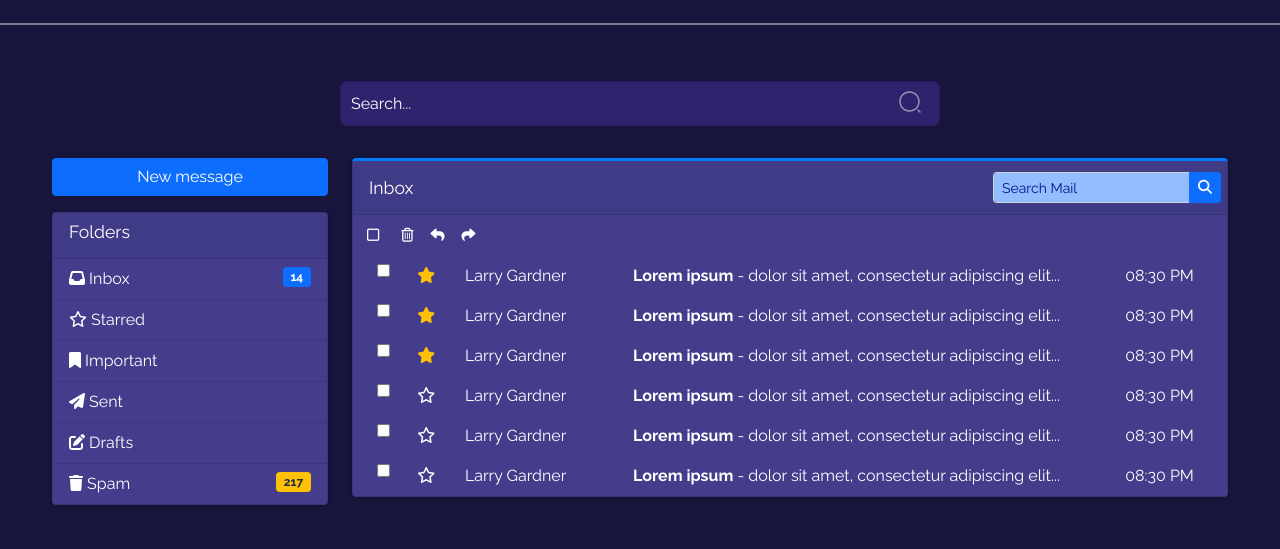
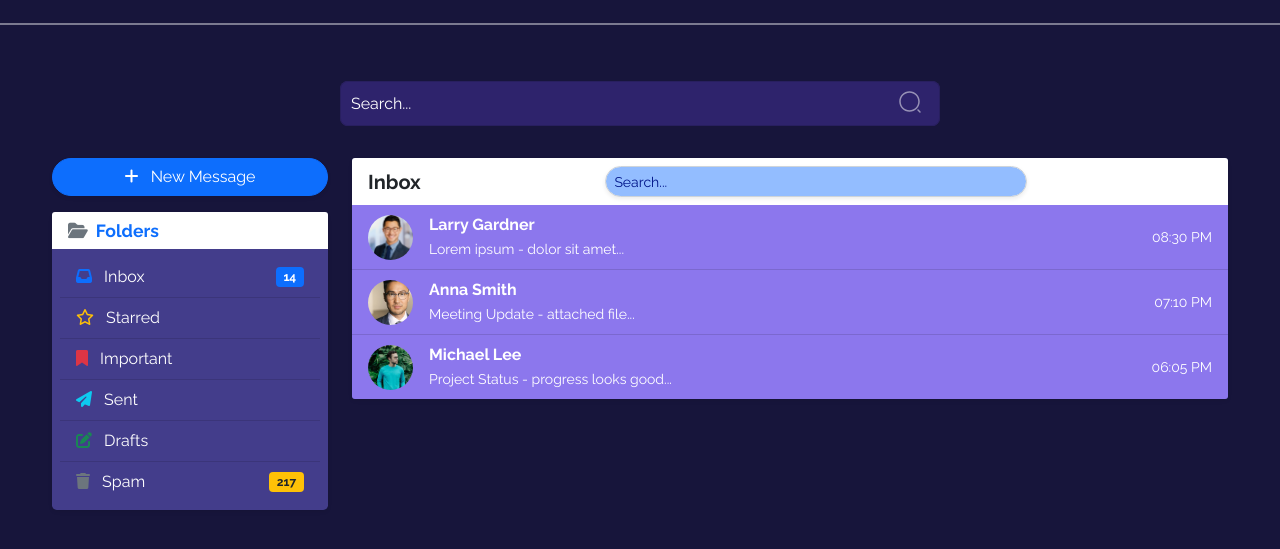
Before and after one commit to SetayeshOmran/Admin-Dashboard, a plain HTML site: page Mail.html in a window 1280 px wide. Shown: the part 75-624 px from the top of the page. Drawn offline with nearby package versions, Linux system fonts and the light colour scheme; a script that the page names is missing.

Commit message:
آپدیت استایل سایدبار و انیمیشن

```diff
--- a/Mail.html
+++ b/Mail.html
@@ -3,9 +3,15 @@
   <head>
     <meta charset="UTF-8" />
     <meta name="viewport" content="width=device-width, initial-scale=1.0" />
-    <link rel="stylesheet" href="https://cdnjs.cloudflare.com/ajax/libs/font-awesome/5.15.4/css/all.min.css">
+    <link
+      rel="stylesheet"
+      href="https://cdnjs.cloudflare.com/ajax/libs/font-awesome/5.15.4/css/all.min.css"
+    />
     <!-- AdminLTE -->
-    <link rel="stylesheet" href="https://cdn.jsdelivr.net/npm/admin-lte@3.2/dist/css/adminlte.min.css">
+    <link
+      rel="stylesheet"
+      href="https://cdn.jsdelivr.net/npm/admin-lte@3.2/dist/css/adminlte.min.css"
+    />
 
     <link rel="stylesheet" href="Css/main.css" />
     <link rel="stylesheet" href="Css/media.css" />
@@ -19,45 +25,37 @@
     <link rel="stylesheet" href="Css/pluginsCss/bootstrap.css" />
     <title>dashbord</title>
     <style>
- td{
-
+      td {
         border-style: none !important;
-
       }
 
       :root[data-theme="dark"] .card-theme {
- background-color:#433d8b !important;
+        background-color: #433d8b !important;
+        color: white !important;
+      }
+      :root[data-theme="dark"] .message-theme {
+        background-color: #8c77ed !important;
         color: white !important;
       }
       :root[data-theme="dark"] .nav-link {
-
         color: white !important;
       }
       :root[data-theme="dark"] .nav-link:hover {
-
         color: rgb(139, 139, 139) !important;
       }
-:root[data-theme="dark"] .form-control{
-  background-color:#93bdff !important;
+      :root[data-theme="dark"] .form-control {
+        background-color: #93bdff !important;
         color: #433d8b;
       }
-:root[data-theme="dark"] .form-control::placeholder{
+      :root[data-theme="dark"] .form-control::placeholder {
         color: rgb(0, 21, 137);
-
-
       }
-:root[data-theme="dark"] i{
+      :root[data-theme="dark"] i {
         color: rgb(255, 255, 255);
-
-
       }
-:root[data-theme="dark"] .mailbox-name a{
-color: rgb(255, 255, 255 ) !important;
-
-
+      :root[data-theme="dark"] .mailbox-name a {
+        color: rgb(255, 255, 255) !important;
       }
-
-
     </style>
   </head>
   <body>
@@ -84,7 +82,7 @@ color: rgb(255, 255, 255 ) !important;
         <h5>Dashboard</h5>
       </div>
       <form action="" class="search_box_header">
-        <input  type="text" placeholder="Search..." />
+        <input type="text" placeholder="Search..." />
         <button>
           <svg
             xmlns="http://www.w3.org/2000/svg"
@@ -287,7 +285,7 @@ color: rgb(255, 255, 255 ) !important;
             <span class="navgation-name">Chart</span>
           </a>
         </li>
-        <li class="navgation-itam ">
+        <li class="navgation-itam">
           <a href="Transactions.html" class="navgation-link">
             <svg
               xmlns="http://www.w3.org/2000/svg"
@@ -349,15 +347,18 @@ color: rgb(255, 255, 255 ) !important;
             <span class="navgation-name">Wallet</span>
           </a>
         </li>
-        <li class="navgation-itam ">
+        <li class="navgation-itam">
           <a href="Upload.html" class="navgation-link">
             <i class="fa-solid fa-upload"></i>
             <span class="navgation-name">Upload</span>
           </a>
         </li>
         <li class="navgation-itam">
-          <a href="TextEditor.html
-          " class="navgation-link">
+          <a
+            href="TextEditor.html
+          "
+            class="navgation-link"
+          >
             <svg
               xmlns="http://www.w3.org/2000/svg"
               width="24"
@@ -382,8 +383,11 @@ color: rgb(255, 255, 255 ) !important;
           </a>
         </li>
         <li class="navgation-itam active-navgation-link">
-          <a href="#
-          " class="navgation-link">
+          <a
+            href="#
+          "
+            class="navgation-link"
+          >
             <svg
               xmlns="http://www.w3.org/2000/svg"
               width="24"
@@ -403,7 +407,6 @@ color: rgb(255, 255, 255 ) !important;
             <span class="navgation-name">MailBox</span>
           </a>
         </li>
-
 
         <li class="navgation-itam">
           <a href="" class="navgation-link">
@@ -520,152 +523,164 @@ color: rgb(255, 255, 255 ) !important;
           <div class="row">
             <!-- Left column: folders -->
             <div class="col-md-3">
-            <a href="#" class="btn btn-primary btn-block mb-3" data-bs-toggle="modal" data-bs-target="#composeModal">
-                New message
+              <!-- دکمه ایجاد پیام -->
+              <a
+                href="#"
+                class="btn btn-primary w-100 mb-3 shadow-sm rounded-pill"
+                data-bs-toggle="modal"
+                data-bs-target="#composeModal"
+              >
+                <i class="fas fa-plus me-2"></i> New Message
               </a>
 
-
-            <div class="card card-theme">
-              <div class="card-header">
-                <h3 class="card-title">Folders</h3>
+              <!-- کارت پوشه‌ها -->
+              <div class="card card-theme shadow-sm border-0 rounded-3">
+                <div class="card-header bg-white border-0">
+                  <h5 class="card-title mb-0 fw-bold text-primary">
+                    <i class="fas fa-folder-open me-2 text-secondary"></i
+                    >Folders
+                  </h5>
                 </div>
-              <div class="card-body p-0">
+                <div class="card-body p-2">
                   <ul class="nav nav-pills flex-column">
-                  <li class="nav-item active">
-                    <a href="#" class="nav-link">
-                      <i class="fas fa-inbox "></i> Inbox
-                      <span class="badge bg-primary float-right">14</span>
+                    <li class="nav-item">
+                      <a
+                        href="#"
+                        class="nav-link d-flex justify-content-between align-items-center rounded-2"
+                      >
+                        <span
+                          ><i class="fas fa-inbox me-2 text-primary"></i>
+                          Inbox</span
+                        >
+                        <span class="badge bg-primary">14</span>
                       </a>
                     </li>
+
                     <li class="nav-item">
-                    <a href="#" class="nav-link">
-                      <i class="far fa-star"></i> Starred
+                      <a href="#" class="nav-link rounded-2">
+                        <i class="far fa-star me-2 text-warning"></i> Starred
                       </a>
                     </li>
+
                     <li class="nav-item">
-                    <a href="#" class="nav-link">
-                      <i class="fas fa-bookmark"></i> Important
+                      <a href="#" class="nav-link rounded-2">
+                        <i class="fas fa-bookmark me-2 text-danger"></i>
+                        Important
                       </a>
                     </li>
+
                     <li class="nav-item">
-                    <a href="#" class="nav-link">
-                      <i class="fas fa-paper-plane"></i> Sent
+                      <a href="#" class="nav-link rounded-2">
+                        <i class="fas fa-paper-plane me-2 text-info"></i> Sent
                       </a>
                     </li>
+
                     <li class="nav-item">
-                    <a href="#" class="nav-link">
-                      <i class="fas fa-edit"></i> Drafts
+                      <a href="#" class="nav-link rounded-2">
+                        <i class="fas fa-edit me-2 text-success"></i> Drafts
                       </a>
                     </li>
+
                     <li class="nav-item">
-                    <a href="#" class="nav-link">
-                      <i class="fas fa-trash"></i> Spam
-                      <span class="badge bg-warning float-right">217</span>
+                      <a
+                        href="#"
+                        class="nav-link d-flex justify-content-between align-items-center rounded-2"
+                      >
+                        <span
+                          ><i class="fas fa-trash me-2 text-secondary"></i>
+                          Spam</span
+                        >
+                        <span class="badge bg-warning text-dark">217</span>
                       </a>
                     </li>
                   </ul>
                 </div>
               </div>
             </div>
+
             <!-- Right column: inbox -->
-        <div class="col-md-9 ">
-            <div class="card card-primary card-outline card-theme">
-              <div class="card-header pt-3">
-                <h3 class="card-title ">Inbox</h3>
+            <div class="col-md-9">
+              <div class="card border-0 shadow-sm rounded-4 card-theme">
+                <!-- Header -->
+                <div
+                  class="card-header bg-white border-0 d-flex justify-content-between align-items-center"
+                >
+                  <h5 class="mb-0 fw-bold text-dark">Inbox</h5>
+                  <input
+                    type="text"
+                    class="form-control form-control-sm w-50 rounded-pill shadow-sm"
+                    placeholder="Search..."
+                  />
+                </div>
 
-                <div class="card-tools">
-                  <div class="input-group input-group-sm">
-                    <input type="text" class="form-control" placeholder="Search Mail">
-                    <div class="input-group-append">
-                      <div class="btn btn-primary">
-                        <i class="fas fa-search"></i>
+                <!-- Mail List -->
+                <div class="list-group   list-group-flush ">
+                  <a
+                    href="#"
+                    class="list-group-item message-theme  list-group-item-action d-flex align-items-center justify-content-between"
+                  >
+                    <div class="d-flex align-items-center">
+                      <div class="img_user_info_chat">
+                        <img
+                          src="./Images/pro1.jpg"
+                          class="rounded-circle me-3"
+                          alt="Avatar"
+                        />
+                      </div>
+                      <div>
+                        <div class="fw-bold ">Larry Gardner</div>
+                        <small
+                          >Lorem ipsum - dolor sit amet...</small
+                        >
                       </div>
                     </div>
+                    <small >08:30 PM</small>
+                  </a>
+
+                  <a
+                    href="#"
+                    class="list-group-item message-theme list-group-item-action d-flex align-items-center justify-content-between"
+                  >
+                    <div class="d-flex align-items-center">
+                      <div class="img_user_info_chat">
+                        <img
+                          src="./Images/pro2.jpg"
+                          class="rounded-circle me-3"
+                          alt="Avatar"
+                        />
+                      </div>
+                      <div>
+                        <div class="fw-bold ">Anna Smith</div>
+                        <small
+                          >Meeting Update - attached file...</small
+                        >
                       </div>
                     </div>
+                    <small >07:10 PM</small>
+                  </a>
+
+                  <a
+                    href="#"
+                    class="list-group-item message-theme list-group-item-action d-flex align-items-center justify-content-between"
+                  >
+                    <div class="d-flex align-items-center">
+                      <div class="img_user_info_chat">
+                        <img
+                          src="./Images/pro4.jpg"
+                          class="rounded-circle me-3"
+                          alt="Avatar"
+                        />
                       </div>
-
-              <!-- Mailbox controls -->
-              <div class="card-body p-0">
-                <div class="mailbox-controls">
-                  <!-- Check all button -->
-                  <button type="button" class="btn btn-default btn-sm checkbox-toggle">
-                    <i class="far fa-square"></i>
-                  </button>
-                  <div class="btn-group">
-                    <button type="button" class="btn btn-default btn-sm">
-                      <i class="far fa-trash-alt"></i>
-                    </button>
-                    <button type="button" class="btn btn-default btn-sm">
-                      <i class="fas fa-reply"></i>
-                    </button>
-                    <button type="button" class="btn btn-default btn-sm">
-                      <i class="fas fa-share"></i>
-                    </button>
+                      <div>
+                        <div class="fw-bold">Michael Lee</div>
+                        <small
+                          >Project Status - progress looks good...</small
+                        >
                       </div>
                     </div>
-
-                <!-- Mailbox table -->
-                <div class="table-responsive mailbox-messages ">
-                  <table class="table table-hover ">
-                    <tbody>
-                    <tr>
-                      <td><input type="checkbox"></td>
-                      <td class="mailbox-star"><a href="#"><i class="fas fa-star text-warning"></i></a></td>
-                      <td class="mailbox-name "><a href="#">Larry Gardner</a></td>
-                      <td class="mailbox-subject"><b>Lorem ipsum</b> - dolor sit amet, consectetur adipiscing elit...
-                      </td>
-                      <td class="mailbox-date">08:30 PM</td>
-                    </tr>
-                    <tr>
-                      <td><input type="checkbox"></td>
-                      <td class="mailbox-star"><a href="#"><i class="fas fa-star text-warning"></i></a></td>
-                      <td class="mailbox-name"><a href="#">Larry Gardner</a></td>
-                      <td class="mailbox-subject"><b>Lorem ipsum</b> - dolor sit amet, consectetur adipiscing elit...
-                      </td>
-                      <td class="mailbox-date">08:30 PM</td>
-                    </tr>
-                    <tr>
-                      <td><input type="checkbox"></td>
-                      <td class="mailbox-star"><a href="#"><i class="fas fa-star text-warning"></i></a></td>
-                      <td class="mailbox-name"><a href="#">Larry Gardner</a></td>
-                      <td class="mailbox-subject"><b>Lorem ipsum</b> - dolor sit amet, consectetur adipiscing elit...
-                      </td>
-                      <td class="mailbox-date">08:30 PM</td>
-                    </tr>
-                    <tr>
-                      <td><input type="checkbox"></td>
-                      <td class="mailbox-star"><a href="#"><i class="far fa-star"></i></a></td>
-                      <td class="mailbox-name"><a href="#">Larry Gardner</a></td>
-                      <td class="mailbox-subject"><b>Lorem ipsum</b> - dolor sit amet, consectetur adipiscing elit...
-                      </td>
-                      <td class="mailbox-date">08:30 PM</td>
-                    </tr>
-                    <tr>
-                      <td><input type="checkbox"></td>
-                      <td class="mailbox-star"><a href="#"><i class="far fa-star"></i></a></td>
-                      <td class="mailbox-name"><a href="#">Larry Gardner</a></td>
-                      <td class="mailbox-subject"><b>Lorem ipsum</b> - dolor sit amet, consectetur adipiscing elit...
-                      </td>
-                      <td class="mailbox-date">08:30 PM</td>
-                    </tr>
-                    <tr>
-                      <td><input type="checkbox"></td>
-                      <td class="mailbox-star"><a href="#"><i class="far fa-star"></i></a></td>
-                      <td class="mailbox-name"><a href="#">Larry Gardner</a></td>
-                      <td class="mailbox-subject"><b>Lorem ipsum</b> - dolor sit amet, consectetur adipiscing elit...
-                      </td>
-                      <td class="mailbox-date">08:30 PM</td>
-                    </tr>
-                    <!-- You can add more rows here -->
-                    </tbody>
-                  </table>
+                    <small >06:05 PM</small>
+                  </a>
                 </div>
-              </div>
-
-
-
-
               </div>
             </div>
           </div>
@@ -678,46 +693,66 @@ color: rgb(255, 255, 255 ) !important;
       </div>
     </div>
 
-
-
-
-
-
-
-
-
     <!-- Modal: New Message -->
-<div class="modal fade" id="composeModal" tabindex="-1" aria-labelledby="composeModalLabel" aria-hidden="true">
+    <div
+      class="modal fade"
+      id="composeModal"
+      tabindex="-1"
+      aria-labelledby="composeModalLabel"
+      aria-hidden="true"
+    >
       <div class="modal-dialog modal-lg modal-dialog-centered">
         <div class="modal-content">
           <div class="modal-header bg-primary">
             <h5 class="modal-title" id="composeModalLabel">New message</h5>
-          <button type="button" class="btn-close" data-bs-dismiss="modal" aria-label="بستن"></button>
+            <button
+              type="button"
+              class="btn-close"
+              data-bs-dismiss="modal"
+              aria-label="بستن"
+            ></button>
           </div>
           <div class="modal-body">
             <form id="composeForm">
               <div class="mb-3">
                 <label for="toEmail" class="form-label">To:</label>
-              <input type="email" class="form-control" id="toEmail" required>
+                <input
+                  type="email"
+                  class="form-control"
+                  id="toEmail"
+                  required
+                />
               </div>
               <div class="mb-3">
                 <label for="subject" class="form-label">Subject:</label>
-              <input type="text" class="form-control" id="subject" required>
+                <input type="text" class="form-control" id="subject" required />
               </div>
               <div class="mb-3">
                 <label for="messageBody" class="form-label">message:</label>
-              <textarea class="form-control" id="messageBody" rows="6" required></textarea>
+                <textarea
+                  class="form-control"
+                  id="messageBody"
+                  rows="6"
+                  required
+                ></textarea>
               </div>
             </form>
           </div>
           <div class="modal-footer">
-          <button type="button" class="btn btn-secondary" data-bs-dismiss="modal">بستن</button>
-          <button type="submit" form="composeForm" class="btn btn-primary">ارسال</button>
+            <button
+              type="button"
+              class="btn btn-secondary"
+              data-bs-dismiss="modal"
+            >
+              Cloes
+            </button>
+            <button type="submit" form="composeForm" class="btn btn-primary">
+              Send
+            </button>
           </div>
         </div>
       </div>
     </div>
-
   </body>
   <script src="https://cdnjs.cloudflare.com/ajax/libs/list.js/2.3.1/list.min.js"></script>
   <script src="https://code.jquery.com/jquery-3.6.0.min.js"></script>
@@ -731,27 +766,27 @@ color: rgb(255, 255, 255 ) !important;
   <script src="Js/pluginsJs/bootstrap/bootstrapmin.js"></script>
   <script>
     // ✅ تغییر آیکن ستاره با کلیک
-    $(document).on('click', '.mailbox-star a', function (e) {
+    $(document).on("click", ".mailbox-star a", function (e) {
       e.preventDefault();
-      const icon = $(this).find('i');
-      icon.toggleClass('fas');
-      icon.toggleClass('far');
-      icon.toggleClass('text-warning');
+      const icon = $(this).find("i");
+      icon.toggleClass("fas");
+      icon.toggleClass("far");
+      icon.toggleClass("text-warning");
     });
 
     // ✅ دکمه "انتخاب همه" کار می‌کنه
-    $(document).on('click', '.checkbox-toggle', function () {
-      const clicks = $(this).data('clicks');
+    $(document).on("click", ".checkbox-toggle", function () {
+      const clicks = $(this).data("clicks");
       if (clicks) {
         // Uncheck all
-        $('input[type="checkbox"]').prop('checked', false);
-        $(this).find('i').removeClass('fa-check-square').addClass('fa-square');
+        $('input[type="checkbox"]').prop("checked", false);
+        $(this).find("i").removeClass("fa-check-square").addClass("fa-square");
       } else {
         // Check all
-        $('input[type="checkbox"]').prop('checked', true);
-        $(this).find('i').removeClass('fa-square').addClass('fa-check-square');
+        $('input[type="checkbox"]').prop("checked", true);
+        $(this).find("i").removeClass("fa-square").addClass("fa-check-square");
       }
-      $(this).data('clicks', !clicks);
+      $(this).data("clicks", !clicks);
     });
 
     // ✅ پیغام ایمیل جدید (ساختگی برای تست)
@@ -765,58 +800,57 @@ color: rgb(255, 255, 255 ) !important;
           <td class="mailbox-date">Just now</td>
         </tr>
       `;
-      $('.mailbox-messages tbody').prepend(newMailRow);
+      $(".mailbox-messages tbody").prepend(newMailRow);
 
       // نوتیفیکیشن ساده با alert
-      alert('📩 ایمیل جدید دریافت شد!');
+      alert("📩 ایمیل جدید دریافت شد!");
     }, 5000); // ۵ ثانیه بعد از باز شدن صفحه
 
-
     // ✅ حذف ایمیل‌های انتخاب‌شده
-  $(document).on('click', '.btn-sm .fa-trash-alt', function () {
-    const checkedRows = $('.mailbox-messages tbody input[type="checkbox"]:checked')
-      .closest('tr');
+    $(document).on("click", ".btn-sm .fa-trash-alt", function () {
+      const checkedRows = $(
+        '.mailbox-messages tbody input[type="checkbox"]:checked'
+      ).closest("tr");
 
       if (checkedRows.length === 0) {
-      alert('هیچ ایمیلی انتخاب نشده است!');
+        alert("هیچ ایمیلی انتخاب نشده است!");
         return;
       }
 
       if (confirm(`آیا ${checkedRows.length} ایمیل را حذف کنیم؟`)) {
         checkedRows.remove();
-      alert('✅ ایمیل(ها) حذف شدند.');
+        alert("✅ ایمیل(ها) حذف شدند.");
       }
     });
 
-  $('#composeForm').on('submit', function (e) {
+    $("#composeForm").on("submit", function (e) {
       e.preventDefault();
 
-  const to = $('#toEmail').val();
-  const subject = $('#subject').val();
-  const message = $('#messageBody').val();
+      const to = $("#toEmail").val();
+      const subject = $("#subject").val();
+      const message = $("#messageBody").val();
 
       // نمایش نمونه پیام ارسالی در کنسول یا اضافه به جدول
-  console.log('ارسال به:', to);
-  console.log('موضوع:', subject);
-  console.log('پیام:', message);
+      console.log("ارسال به:", to);
+      console.log("موضوع:", subject);
+      console.log("پیام:", message);
 
       // پاک کردن فرم
       this.reset();
 
       // بستن مدال
-  $('#composeModal').modal('hide');
+      $("#composeModal").modal("hide");
 
       // پیام موفقیت
-  alert('✅ پیام شما ارسال شد!');
+      alert("✅ پیام شما ارسال شد!");
     });
 
-
     const options = {
-  valueNames: ['sender', 'subject'],
+      valueNames: ["sender", "subject"],
       page: 5,
-  pagination: true
+      pagination: true,
     };
 
-const emailList = new List('emailList', options);
+    const emailList = new List("emailList", options);
   </script>
 </html>
```
Also changed, not shown: Css/main.css (+41 -18 lines), TextEditor.html (+1 -1 lines), Wallet.html (+1 -0 lines). Lines whose indentation alone changed are shown as unchanged.
